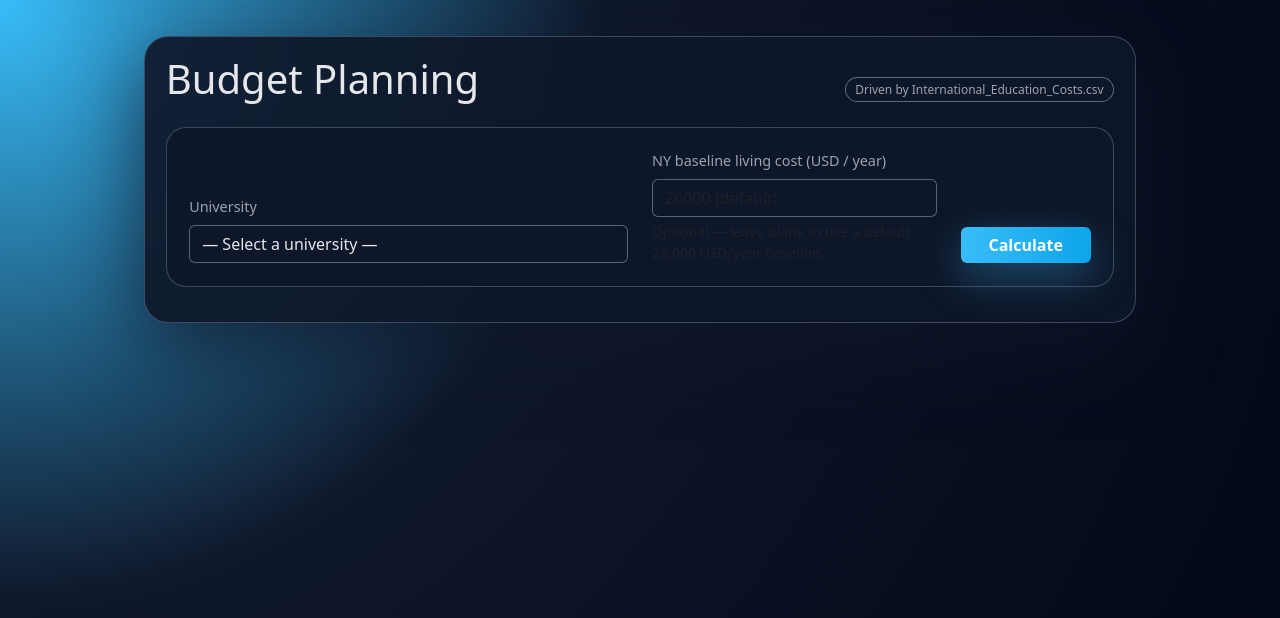
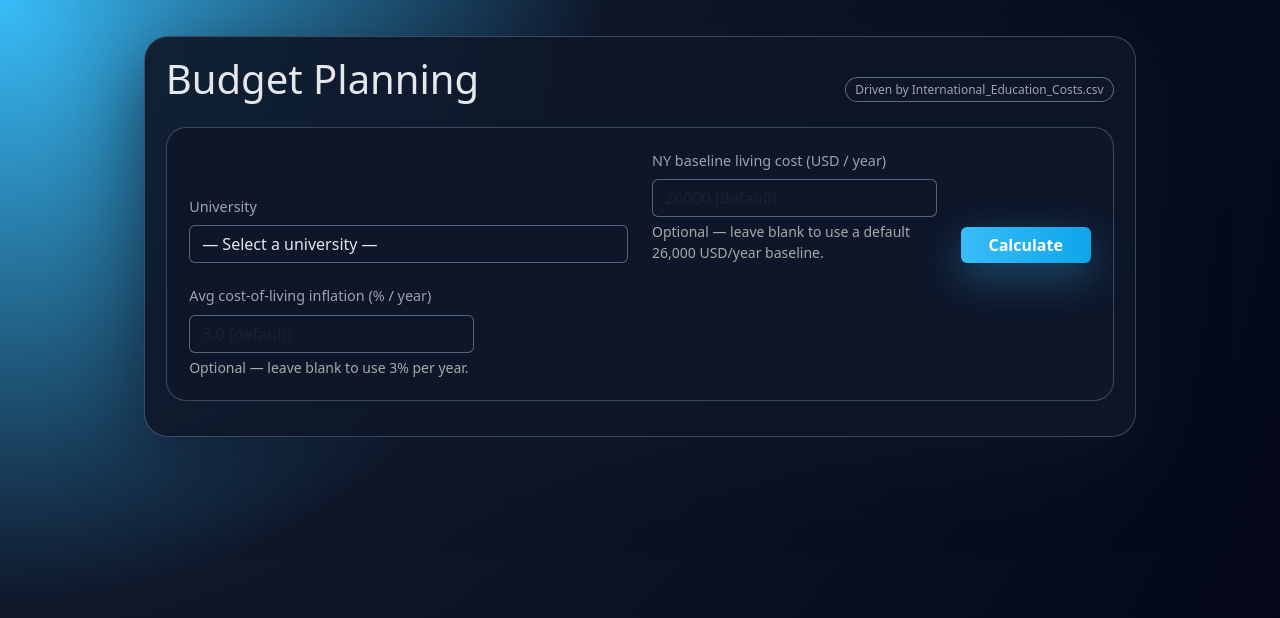
Before and after one commit to being71/Built-Personal-Expenses-Tracker--Cost-of-International-Education-, a Flask app: page /budget-planning in a window 1280 px wide. Shown: the top 618 px of the page. Run offline with Flask 3, Linux system fonts and the light colour scheme.

Commit message:
Budget Planning v3

```diff
--- a/views/__init__.py
+++ b/views/__init__.py
@@ -19,6 +19,7 @@ CSV_PATH = os.path.join(BASE_DIR, "International_Education_Costs.csv")
 VIEWS_DIR = os.path.dirname(os.path.abspath(__file__))
 STATIC_DIR = os.path.join(VIEWS_DIR, "static")
 DEFAULT_NY_BASELINE = 26000.0
+DEFAULT_INFLATION = 0.03  # 3% per year
 
 
 def create_app() -> Flask:
@@ -41,10 +42,13 @@ def create_app() -> Flask:
         ny_living = None
         error = None
         charts = None
+        inflation_rate = None
+        inflation_percent = None
 
         if request.method == "POST":
             selected_university = request.form.get("university") or ""
             ny_living_raw = (request.form.get("ny_living") or "").strip()
+            inflation_raw = (request.form.get("inflation") or "").strip()
 
             if ny_living_raw:
                 try:
@@ -60,11 +64,27 @@ def create_app() -> Flask:
                 ny_living = DEFAULT_NY_BASELINE
 
             if not error:
+                if inflation_raw:
+                    try:
+                        inflation_percent = float(inflation_raw)
+                        if inflation_percent < 0:
+                            raise ValueError
+                        inflation_rate = inflation_percent / 100.0
+                    except (TypeError, ValueError):
+                        error = (
+                            "Please enter a valid non-negative percentage for average cost-of-living "
+                            "inflation or leave it blank to use the default 3% per year."
+                        )
+                else:
+                    inflation_rate = DEFAULT_INFLATION
+                    inflation_percent = DEFAULT_INFLATION * 100.0
+
+            if not error:
                 row = find_university(df, selected_university)
                 if row is None:
                     error = "Selected university was not found in the dataset."
                 else:
-                    result = compute_budget(row, ny_living)
+                    result = compute_budget(row, ny_living, inflation_rate=inflation_rate or 0.0)
 
                     charts = generate_insight_charts(result, STATIC_DIR, base_name="budget")
 
@@ -73,6 +93,7 @@ def create_app() -> Flask:
             universities=universities,
             selected_university=selected_university,
             ny_living=ny_living,
+            inflation=inflation_percent,
             result=result,
             error=error,
             charts=charts,
--- a/views/static/styles.css
+++ b/views/static/styles.css
@@ -316,7 +316,7 @@ body {
 .table-modern tbody td:nth-child(7),
 .table-modern tbody td:nth-child(8) {
   font-weight: 600;
-  color: #f9fafb;
+  color: #000000;
 }
 
 .badge-soft {
@@ -343,3 +343,7 @@ body {
 .section-shell p {
   color: var(--text-muted);
 }
+
+.ny-baseline-help {
+  color: #a9a9a9;
+}
--- a/views/templates/budget_planning.html
+++ b/views/templates/budget_planning.html
@@ -10,8 +10,9 @@
   </div>
 
   <div class="panel-modern mb-3">
-    <form method="post" class="row gy-3 align-items-end">
-      <div class="col-md-6">
+    <form method="post">
+      <div class="row gy-3 align-items-end">
+        <div class="col-md-6">
         <label for="university" class="form-label">University</label>
         <select id="university" name="university" class="form-select" required>
           <option value="">— Select a university —</option>
@@ -19,9 +20,9 @@
             <option value="{{ uni }}" {% if uni == selected_university %}selected{% endif %}>{{ uni }}</option>
           {% endfor %}
         </select>
-      </div>
+        </div>
 
-      <div class="col-md-4">
+        <div class="col-md-4">
         <label for="ny_living" class="form-label">NY baseline living cost (USD / year)</label>
         <input
           id="ny_living"
@@ -33,11 +34,29 @@
           value="{{ ny_living if ny_living is not none else '' }}"
           placeholder="26000 (default)"
         >
-        <div class="form-text text-muted small">Optional — leave blank to use a default 26,000 USD/year baseline.</div>
+        <div class="form-text small ny-baseline-help">Optional — leave blank to use a default 26,000 USD/year baseline.</div>
+        </div>
+
+        <div class="col-md-2 d-grid">
+          <button type="submit" class="btn btn-primary">Calculate</button>
+        </div>
       </div>
 
-      <div class="col-md-2 d-grid">
-        <button type="submit" class="btn btn-primary">Calculate</button>
+      <div class="row gy-3 mt-1">
+        <div class="col-md-4">
+          <label for="inflation" class="form-label">Avg cost-of-living inflation (% / year)</label>
+          <input
+            id="inflation"
+            name="inflation"
+            type="number"
+            step="0.1"
+            min="0"
+            class="form-control"
+            value="{{ inflation if inflation is not none else '' }}"
+            placeholder="3.0 (default)"
+          >
+          <div class="form-text ny-baseline-help small">Optional — leave blank to use 3% per year.</div>
+        </div>
       </div>
     </form>
 
@@ -56,8 +75,11 @@
         <span class="pill-stat">Living multiplier (NY → destination): {{ "%.3f"|format(result.living_multiplier) }}</span>
         <span class="pill-stat ms-2">Exchange rate: {{ "%.4f"|format(result.exchange_rate) }} local / USD</span>
         <span class="pill-stat ms-2">NY baseline used: {{ "{:,.0f}".format(result.ny_baseline) }} USD/year</span>
+        {% if result.inflation_rate is defined %}
+          <span class="pill-stat ms-2">Inflation: {{ "%.1f"|format(result.inflation_rate * 100) }}% / year</span>
+        {% endif %}
       </p>
-      <p class="text-muted small mb-0">
+      <p class="small ny-baseline-help mb-0">
         Average cost ≈ <strong>{{ "{:,.2f}".format(result.avg_year_usd) }} USD/year</strong>
         ({{ "{:,.2f}".format(result.avg_month_usd) }} USD/month),
         or <strong>{{ "{:,.2f}".format(result.avg_year_local) }} local/year</strong>
@@ -75,7 +97,7 @@
         {% if charts.stacked %}
           <div class="mb-4">
             <h3 class="h6 mb-2">Component breakdown</h3>
-            <p class="text-muted small mb-2">Stacked annual cost by tuition, rent, insurance, visa, and living.</p>
+            <p class="small ny-baseline-help mb-2">Stacked annual cost by tuition, rent, insurance, visa, and living.</p>
             <img
               src="{{ url_for('static', filename=charts.stacked) }}"
               class="img-fluid rounded-3 mb-2"
@@ -87,7 +109,7 @@
         {% if charts.totals_line %}
           <div class="mb-4">
             <h3 class="h6 mb-2">Totals over time</h3>
-            <p class="text-muted small mb-2">Total yearly cost in USD across the full program.</p>
+            <p class="small ny-baseline-help mb-2">Total yearly cost in USD across the full program.</p>
             <img
               src="{{ url_for('static', filename=charts.totals_line) }}"
               class="img-fluid rounded-3 mb-2"
@@ -99,7 +121,7 @@
         {% if charts.components_share %}
           <div>
             <h3 class="h6 mb-2">Program composition</h3>
-            <p class="text-muted small mb-2">Aggregate program cost split by component.</p>
+            <p class="small ny-baseline-help mb-2">Aggregate program cost split by component.</p>
             <img
               src="{{ url_for('static', filename=charts.components_share) }}"
               class="img-fluid rounded-3 mb-1"
```
Also changed, not shown: feature/budget_planning.py (+18 -3 lines), views/static/budget_components.png, views/static/budget_stacked.png, views/static/budget_totals.png.
